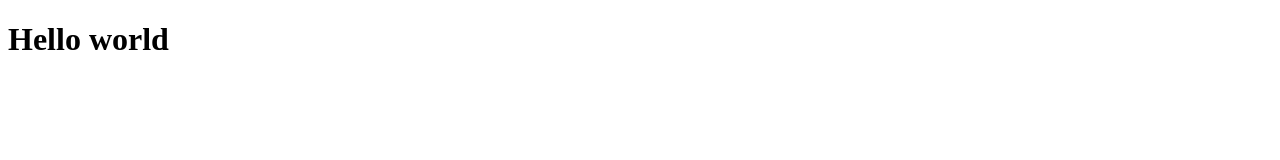
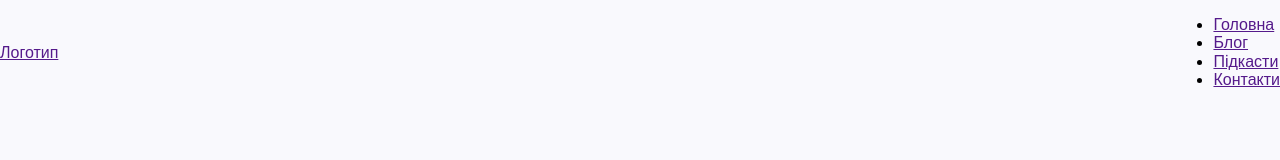
Before and after one commit to akarpenko83/github-project-1, a plain HTML site: page index.html in a window 1280 px wide. Drawn offline with nearby package versions, Linux system fonts and the light colour scheme.

Commit message:
Модуль 3 - занятие 6

```diff
--- a/css/styles.css
+++ b/css/styles.css
@@ -0,0 +1,20 @@
+* {
+    box-sizing: border-box;
+}
+
+body {
+    font-family: sans-serif;
+    background-color: #f9f9fd;
+}
+.page-header {
+    display: flex;
+}
+.page-header {
+    display: flex;
+    align-items: center;
+}
+.page-header {
+    display: flex;
+    align-items: center;
+    justify-content: space-between;
+}
--- a/index.html
+++ b/index.html
@@ -1,13 +1,22 @@
 <!DOCTYPE html>
-<html lang="en">
+<html lang="ru">
 <head>
+    <link rel="stylesheet" href="https://cdnjs.cloudflare.com/ajax/libs/modern-normalize/1.0.0/modern-normalize.min.css" />
     <meta charset="UTF-8">
     <meta http-equiv="X-UA-Compatible" content="IE=edge">
     <meta name="viewport" content="width=device-width, initial-scale=1.0">
-    <title>Hello world!</title>
-    <h1>Hello world</h1>
+    <link rel="stylesheet" href="./css/styles.css" />
 </head>
 <body>
+<header class="page-header">
+    <a href="" class="logo">Логотип</a>
 
+    <ul class="menu">
+        <li class="item"><a href="" class="link">Головна</a></li>
+        <li class="item"><a href="" class="link">Блог</a></li>
+        <li class="item"><a href="" class="link">Підкасти</a></li>
+        <li class="item"><a href="" class="link">Контакти</a></li>
+    </ul>
+</header>
 </body>
 </html>
```
